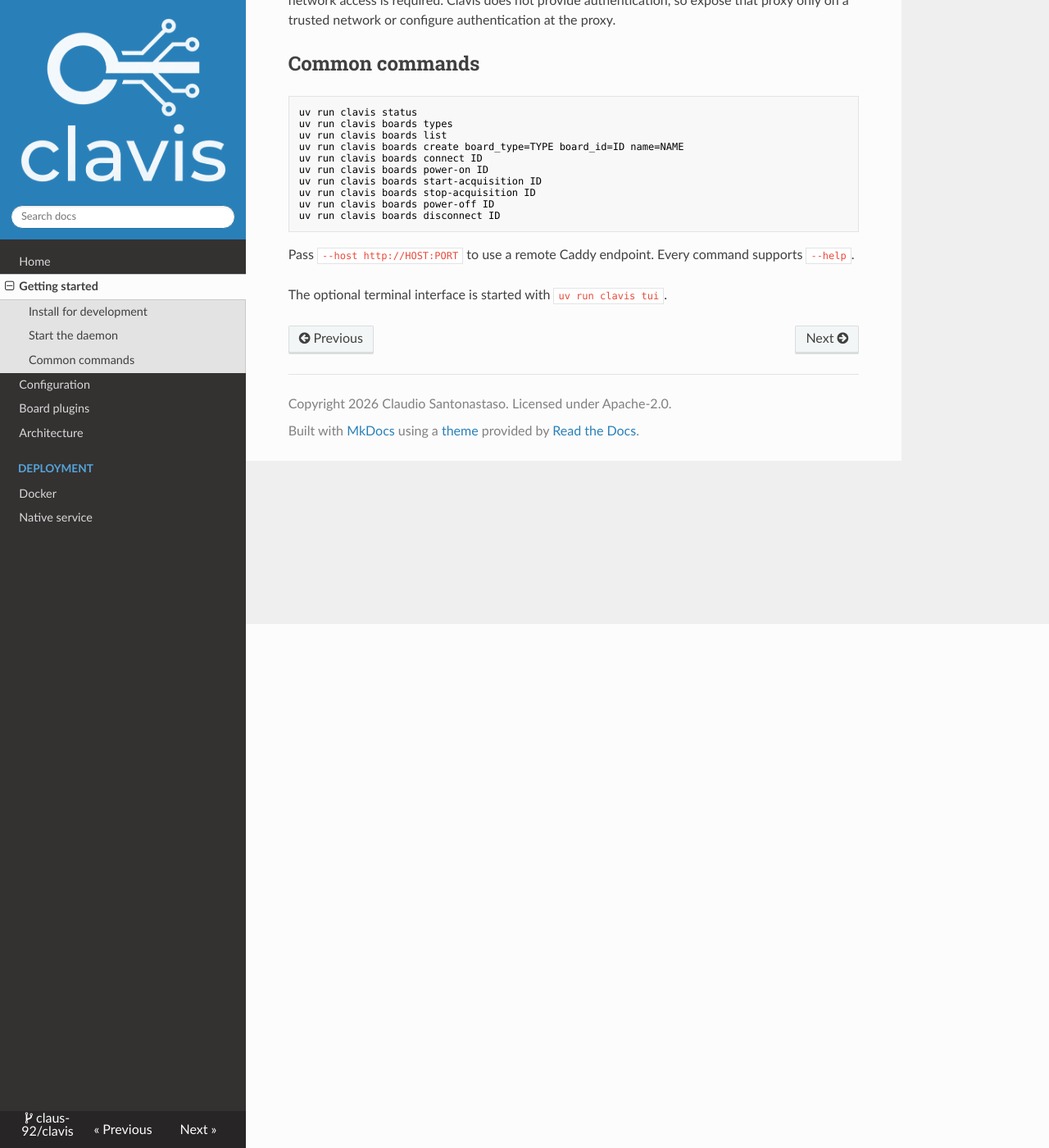
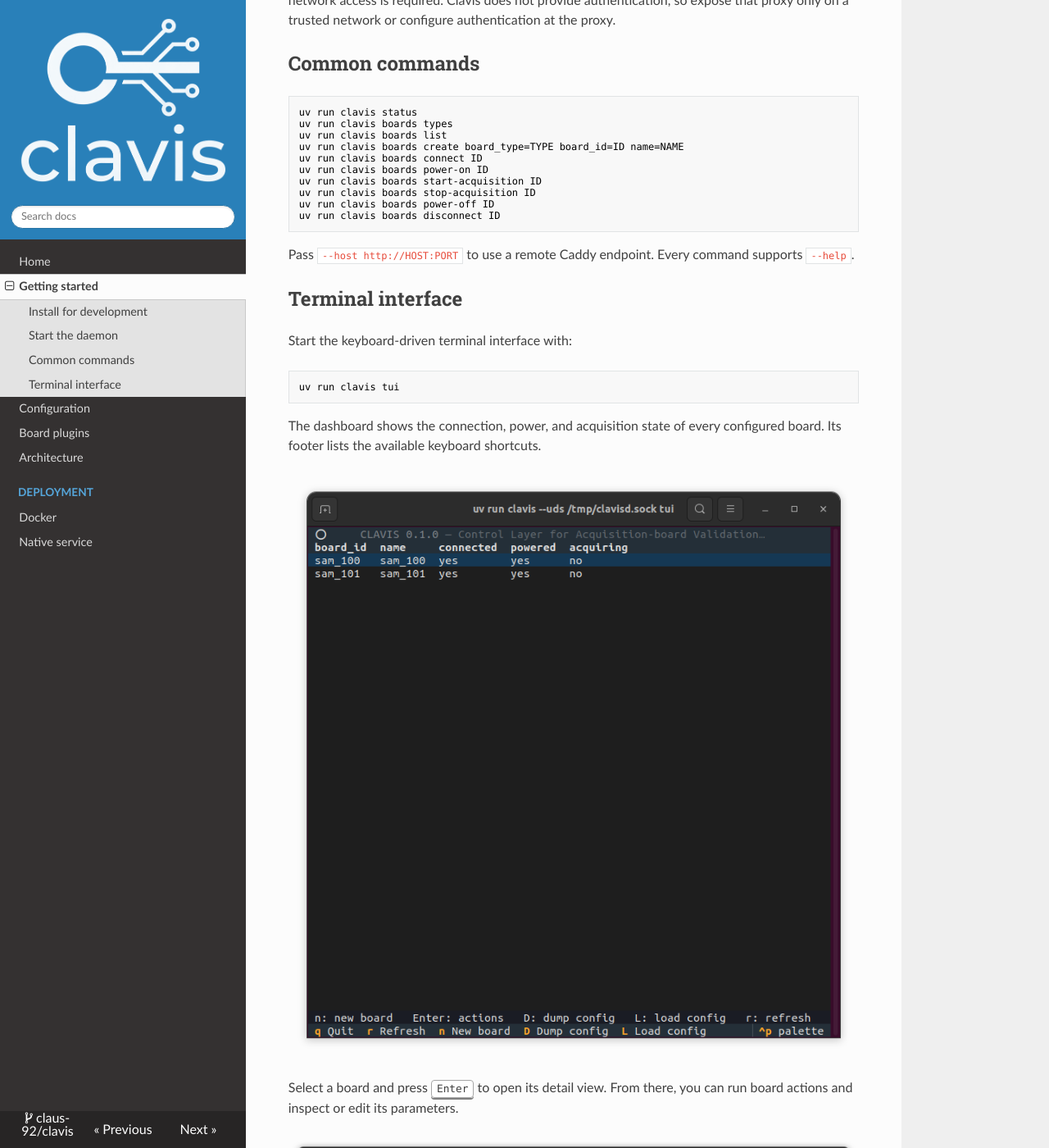
Before and after one commit to claus-92/clavis, an MkDocs documentation site: the page built from docs/getting-started.md, in a window 1280 px wide and 1400 px high, scrolled down 639 px. Shown: the whole window at 82% size. Built offline with MkDocs 1.6.1, drawn with Linux system fonts in a browser that asks for light colours; nearby versions of some CDN libraries.

Commit message:
docs: add TUI screenshots

````diff
--- a/docs/getting-started.md
+++ b/docs/getting-started.md
@@ -48,4 +48,20 @@ uv run clavis boards disconnect ID
 Pass `--host http://HOST:PORT` to use a remote Caddy endpoint. Every command
 supports `--help`.
 
-The optional terminal interface is started with `uv run clavis tui`.
+## Terminal interface
+
+Start the keyboard-driven terminal interface with:
+
+```bash
+uv run clavis tui
+```
+
+The dashboard shows the connection, power, and acquisition state of every
+configured board. Its footer lists the available keyboard shortcuts.
+
+![Clavis TUI board dashboard](images/TUI_Dashboard.png)
+
+Select a board and press <kbd>Enter</kbd> to open its detail view. From there,
+you can run board actions and inspect or edit its parameters.
+
+![Clavis TUI board detail and parameters](images/TUI_Board_Detail.png)
````
Also changed, not shown: docs/images/TUI_Board_Detail.png (added), docs/images/TUI_Dashboard.png (added).
